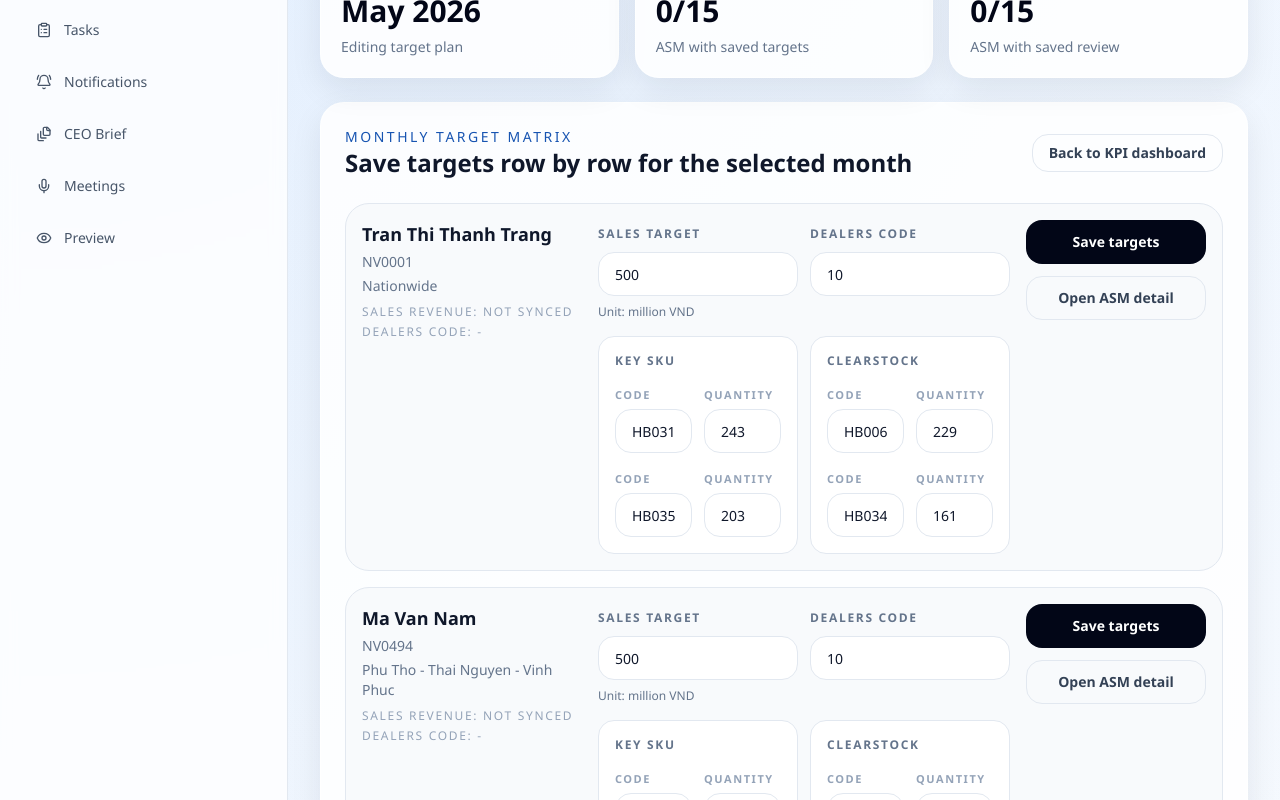
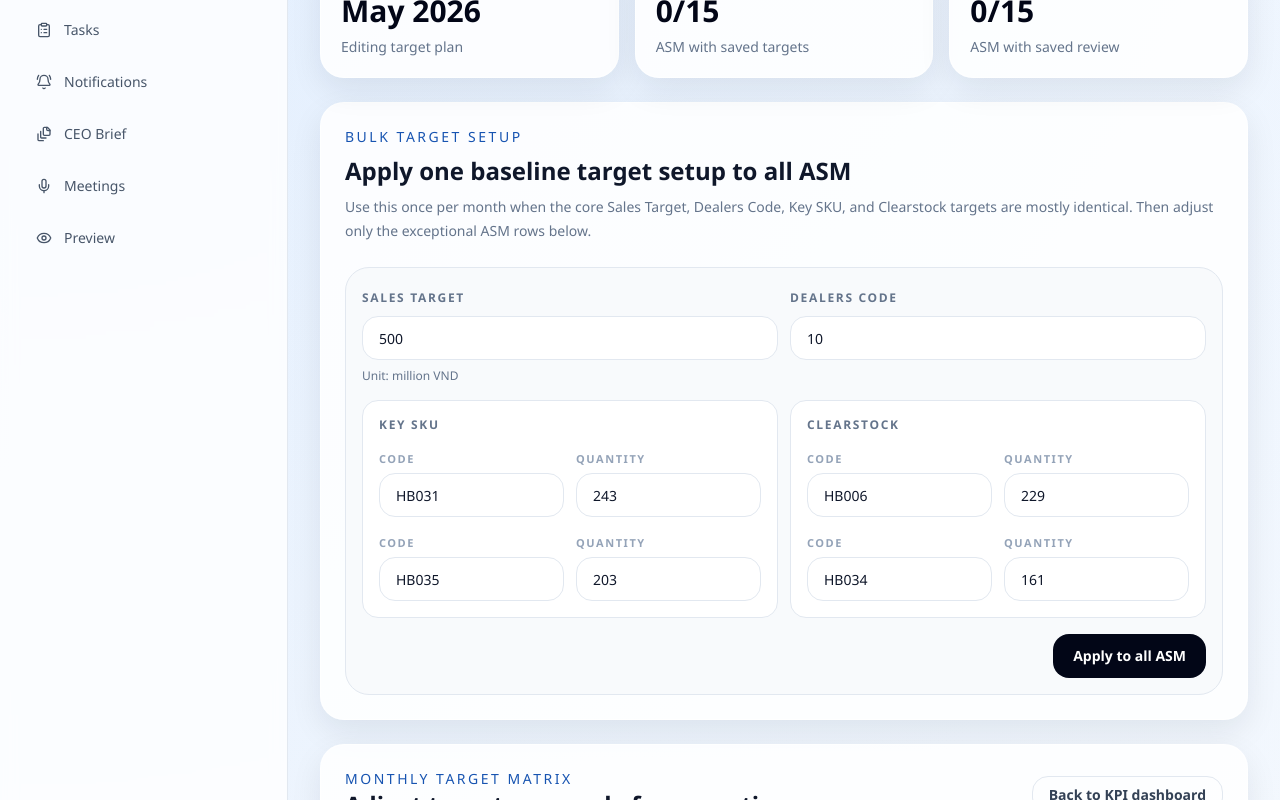
Before and after one commit to dphung88/hb-execution-os, a Next.js app: page /sales-performance/targets in a window 1280 px wide. Shown: the part 460-1260 px from the top of the page. Built offline with nearby package versions, Linux system fonts and the light colour scheme; no server answers; the database is empty.

Commit message:
Add bulk sales target setup workflow

```diff
--- a/app/(app)/sales-performance/targets/actions.ts
+++ b/app/(app)/sales-performance/targets/actions.ts
@@ -3,6 +3,7 @@
 import { revalidatePath } from "next/cache";
 import { redirect } from "next/navigation";
 
+import { demoSalesAsms } from "@/lib/demo-data";
 import { createWriteClient } from "@/lib/supabase/write";
 
 function normalizeSkuCode(value: FormDataEntryValue | null, fallback: string) {
@@ -77,3 +78,52 @@ export async function saveSalesTargetRowAction(formData: FormData) {
   revalidatePath("/sales-performance/targets");
   redirect(`/sales-performance/targets?period=${period}&saved=${asmId}`);
 }
+
+export async function saveSalesTargetDefaultsAction(formData: FormData) {
+  const period = String(formData.get("period") ?? "");
+  let client;
+
+  try {
+    client = createWriteClient();
+  } catch {
+    redirect(`/sales-performance/targets?period=${period}&error=save-not-configured`);
+  }
+
+  const revenueTarget = Number(formData.get("revenue_target") ?? 0);
+  const newCustomersTarget = Number(formData.get("new_customers_target") ?? 0);
+  const keySkuCode1 = normalizeSkuCode(formData.get("key_sku_code_1"), "HB031");
+  const keySkuCode2 = normalizeSkuCode(formData.get("key_sku_code_2"), "HB035");
+  const clearstockCode1 = normalizeSkuCode(formData.get("clearstock_code_1"), "HB006");
+  const clearstockCode2 = normalizeSkuCode(formData.get("clearstock_code_2"), "HB034");
+  const hb031Target = Number(formData.get("hb031_target") ?? 243);
+  const hb035Target = Number(formData.get("hb035_target") ?? 203);
+  const hb006Target = Number(formData.get("hb006_target") ?? 229);
+  const hb034Target = Number(formData.get("hb034_target") ?? 161);
+
+  const rows = demoSalesAsms.map((asm) => ({
+    asm_id: asm.id,
+    month: period,
+    revenue_target: asm.id === "NV0001" ? 4000 : revenueTarget,
+    new_customers_target: newCustomersTarget,
+    key_sku_code_1: keySkuCode1,
+    key_sku_code_2: keySkuCode2,
+    clearstock_code_1: clearstockCode1,
+    clearstock_code_2: clearstockCode2,
+    hb031_target: hb031Target,
+    hb035_target: hb035Target,
+    hb006_target: hb006Target,
+    hb034_target: hb034Target,
+  }));
+
+  const { error } = await client.from("sales_monthly_targets").upsert(rows, {
+    onConflict: "asm_id,month",
+  });
+
+  if (error) {
+    redirect(`/sales-performance/targets?period=${period}&error=${getErrorKey(error.message)}`);
+  }
+
+  revalidatePath("/sales-performance");
+  revalidatePath("/sales-performance/targets");
+  redirect(`/sales-performance/targets?period=${period}&saved=all`);
+}
--- a/app/(app)/sales-performance/targets/page.tsx
+++ b/app/(app)/sales-performance/targets/page.tsx
@@ -1,6 +1,9 @@
 import Link from "next/link";
 
-import { saveSalesTargetRowAction } from "@/app/(app)/sales-performance/targets/actions";
+import {
+  saveSalesTargetDefaultsAction,
+  saveSalesTargetRowAction,
+} from "@/app/(app)/sales-performance/targets/actions";
 import { demoSalesAsms, salesKpiProducts, salesPeriods } from "@/lib/demo-data";
 import { hasSupabaseClientEnv } from "@/lib/supabase/env";
 import { createClient } from "@/lib/supabase/server";
@@ -54,6 +57,19 @@ export default async function SalesTargetsPage({ searchParams }: SalesTargetsPag
 
   const targetCoverage = targets?.length ?? 0;
   const reviewCoverage = reviews?.length ?? 0;
+  const bulkSaved = savedAsm === "all";
+  const baselineTarget = {
+    revenueTarget: 500,
+    newCustomersTarget: 10,
+    keySkuCode1: "HB031",
+    keySkuCode2: "HB035",
+    clearstockCode1: "HB006",
+    clearstockCode2: "HB034",
+    hb031Target: salesKpiProducts.HB031.target,
+    hb035Target: salesKpiProducts.HB035.target,
+    hb006Target: salesKpiProducts.HB006.target,
+    hb034Target: salesKpiProducts.HB034.target,
+  };
 
   return (
     <div className="space-y-6">
@@ -106,6 +122,15 @@ export default async function SalesTargetsPage({ searchParams }: SalesTargetsPag
         ))}
       </section>
 
+      {bulkSaved ? (
+        <section className="rounded-3xl border border-emerald-200 bg-emerald-50/90 p-5 shadow-panel">
+          <p className="text-sm font-semibold text-emerald-900">Baseline targets applied</p>
+          <p className="mt-2 text-sm text-emerald-800">
+            The selected month now has one shared target setup across the full ASM roster. Use the row-level forms below only for exceptions.
+          </p>
+        </section>
+      ) : null}
+
       {errorState ? (
         <section className="rounded-3xl border border-rose-200 bg-rose-50/90 p-5 shadow-panel">
           <p className="text-sm font-semibold text-rose-900">Unable to save targets</p>
@@ -120,10 +145,146 @@ export default async function SalesTargetsPage({ searchParams }: SalesTargetsPag
       ) : null}
 
       <section className="rounded-3xl border border-white/70 bg-white/85 p-6 shadow-panel">
+        <div className="flex flex-col gap-2">
+          <p className="text-sm font-medium uppercase tracking-[0.18em] text-brand-700">BULK TARGET SETUP</p>
+          <h2 className="text-2xl font-semibold text-slate-900">Apply one baseline target setup to all ASM</h2>
+          <p className="text-sm leading-6 text-slate-500">
+            Use this once per month when the core Sales Target, Dealers Code, Key SKU, and Clearstock targets are mostly identical. Then adjust only the exceptional ASM rows below.
+          </p>
+        </div>
+
+        <form action={saveSalesTargetDefaultsAction} className="mt-6 rounded-3xl border border-slate-200 bg-slate-50 p-4">
+          <input type="hidden" name="period" value={selectedPeriod} />
+
+          <div className="grid gap-4">
+            <div className="grid gap-3 md:grid-cols-2">
+              {[
+                {
+                  name: "revenue_target",
+                  label: "Sales Target",
+                  value: baselineTarget.revenueTarget,
+                  note: "Unit: million VND",
+                },
+                {
+                  name: "new_customers_target",
+                  label: "Dealers Code",
+                  value: baselineTarget.newCustomersTarget,
+                },
+              ].map((field) => (
+                <label key={field.name} className="block">
+                  <span className="text-xs font-semibold uppercase tracking-[0.14em] text-slate-500">{field.label}</span>
+                  <input
+                    type="number"
+                    name={field.name}
+                    defaultValue={field.value}
+                    className="mt-2 h-11 w-full rounded-2xl border border-slate-200 bg-white px-4 text-sm text-slate-900 outline-none transition focus:border-brand-400"
+                  />
+                  {"note" in field ? <span className="mt-2 block text-xs text-slate-500">{field.note}</span> : null}
+                </label>
+              ))}
+            </div>
+
+            <div className="grid gap-3 xl:grid-cols-2">
+              <div className="rounded-2xl border border-slate-200 bg-white p-4">
+                <p className="text-xs font-semibold uppercase tracking-[0.14em] text-slate-500">Key SKU</p>
+                <div className="mt-3 grid gap-3">
+                  {[
+                    {
+                      codeName: "key_sku_code_1",
+                      codeValue: baselineTarget.keySkuCode1,
+                      qtyName: "hb031_target",
+                      qtyValue: baselineTarget.hb031Target,
+                    },
+                    {
+                      codeName: "key_sku_code_2",
+                      codeValue: baselineTarget.keySkuCode2,
+                      qtyName: "hb035_target",
+                      qtyValue: baselineTarget.hb035Target,
+                    },
+                  ].map((field) => (
+                    <div key={field.qtyName} className="grid gap-3 sm:grid-cols-2">
+                      <label className="block">
+                        <span className="text-[11px] font-semibold uppercase tracking-[0.14em] text-slate-400">Code</span>
+                        <input
+                          type="text"
+                          name={field.codeName}
+                          defaultValue={field.codeValue}
+                          className="mt-1 h-11 w-full rounded-2xl border border-slate-200 bg-white px-4 text-sm uppercase text-slate-900 outline-none transition focus:border-brand-400"
+                        />
+                      </label>
+                      <label className="block">
+                        <span className="text-[11px] font-semibold uppercase tracking-[0.14em] text-slate-400">Quantity</span>
+                        <input
+                          type="number"
+                          name={field.qtyName}
+                          defaultValue={field.qtyValue}
+                          className="mt-1 h-11 w-full rounded-2xl border border-slate-200 bg-white px-4 text-sm text-slate-900 outline-none transition focus:border-brand-400"
+                        />
+                      </label>
+                    </div>
+                  ))}
+                </div>
+              </div>
+
+              <div className="rounded-2xl border border-slate-200 bg-white p-4">
+                <p className="text-xs font-semibold uppercase tracking-[0.14em] text-slate-500">Clearstock</p>
+                <div className="mt-3 grid gap-3">
+                  {[
+                    {
+                      codeName: "clearstock_code_1",
+                      codeValue: baselineTarget.clearstockCode1,
+                      qtyName: "hb006_target",
+                      qtyValue: baselineTarget.hb006Target,
+                    },
+                    {
+                      codeName: "clearstock_code_2",
+                      codeValue: baselineTarget.clearstockCode2,
+                      qtyName: "hb034_target",
+                      qtyValue: baselineTarget.hb034Target,
+                    },
+                  ].map((field) => (
+                    <div key={field.qtyName} className="grid gap-3 sm:grid-cols-2">
+                      <label className="block">
+                        <span className="text-[11px] font-semibold uppercase tracking-[0.14em] text-slate-400">Code</span>
+                        <input
+                          type="text"
+                          name={field.codeName}
+                          defaultValue={field.codeValue}
+                          className="mt-1 h-11 w-full rounded-2xl border border-slate-200 bg-white px-4 text-sm uppercase text-slate-900 outline-none transition focus:border-brand-400"
+                        />
+                      </label>
+                      <label className="block">
+                        <span className="text-[11px] font-semibold uppercase tracking-[0.14em] text-slate-400">Quantity</span>
+                        <input
+                          type="number"
+                          name={field.qtyName}
+                          defaultValue={field.qtyValue}
+                          className="mt-1 h-11 w-full rounded-2xl border border-slate-200 bg-white px-4 text-sm text-slate-900 outline-none transition focus:border-brand-400"
+                        />
+                      </label>
+                    </div>
+                  ))}
+                </div>
+              </div>
+            </div>
+
+            <div className="flex justify-end">
+              <button
+                type="submit"
+                className="inline-flex h-11 items-center justify-center rounded-2xl bg-slate-950 px-5 text-sm font-semibold text-white transition hover:bg-slate-800"
+              >
+                Apply to all ASM
+              </button>
+            </div>
+          </div>
+        </form>
+      </section>
+
+      <section className="rounded-3xl border border-white/70 bg-white/85 p-6 shadow-panel">
         <div className="flex items-center justify-between gap-4">
           <div>
             <p className="text-sm font-medium uppercase tracking-[0.18em] text-brand-700">MONTHLY TARGET MATRIX</p>
-            <h2 className="text-2xl font-semibold text-slate-900">Save targets row by row for the selected month</h2>
+            <h2 className="text-2xl font-semibold text-slate-900">Adjust target rows only for exceptions</h2>
           </div>
           <Link
             href={`/sales-performance?period=${selectedPeriod}`}
```
